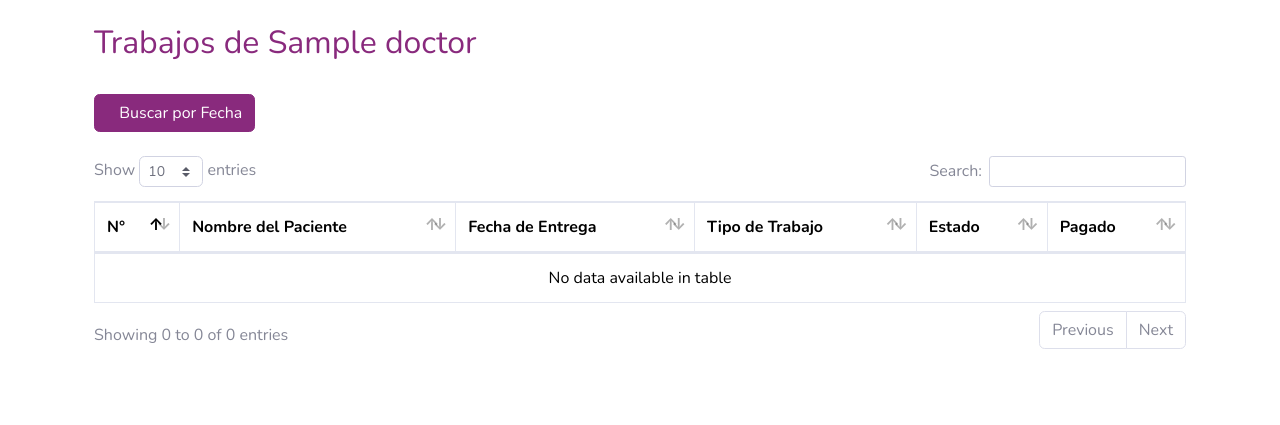
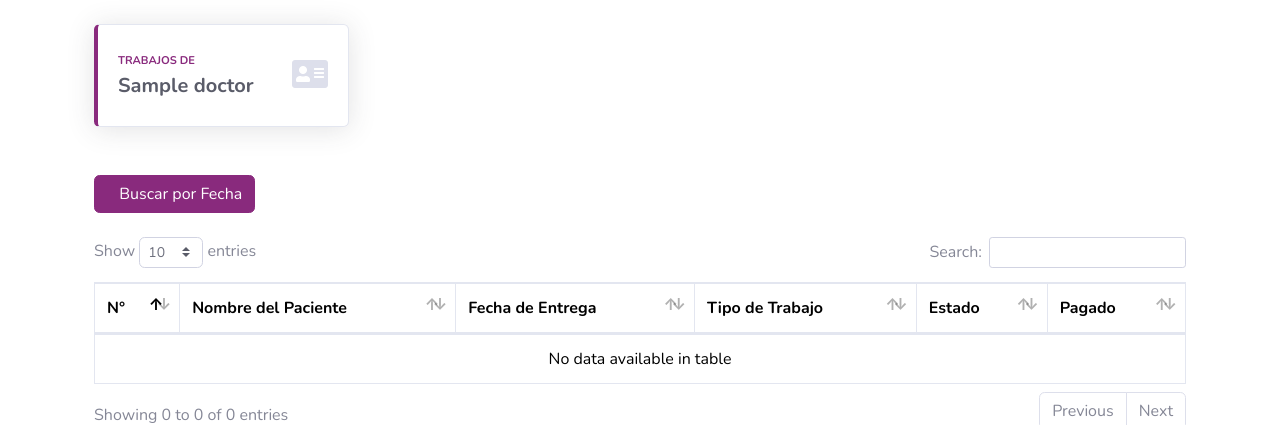
Before and after one commit to Daniher01/tuimagen_lab, a Django app: page /trabajos/doctor/1/ in a window 1280 px wide. Shown: the part 100-525 px from the top of the page. Run offline with Django 5.2, Linux system fonts and the light colour scheme; a user stored in the database is signed in; tables that the repository leaves empty hold one stand-in row (values such as "Sample post"); some libraries are stand-ins or nearby versions.

Commit message:
feat(template): se agrega la card de doctor

```diff
--- a/app/tuimagen_lab/templates/trabajos/trabajos_por_doctor.html
+++ b/app/tuimagen_lab/templates/trabajos/trabajos_por_doctor.html
@@ -12,8 +12,25 @@
 {% block content %}
 <div class="container-fluid">
     <div class="row mb-4">
-        <div class="col-12">
+        {% comment %} <div class="col-12">
             <h2 class="text-primary">Trabajos de {{ doctor.name }}</h2>
+        </div> {% endcomment %}
+        <div class="col-md-3 mb-4">
+            <div class="card border-left-primary shadow h-100 py-2">
+                <div class="card-body">
+                    <div class="row no-gutters align-items-center">
+                        <div class="col mr-2">
+                            <div class="text-xs font-weight-bold text-primary text-uppercase mb-1">
+                                Trabajos de
+                            </div>
+                            <div class="h5 mb-0 font-weight-bold text-gray-800">{{doctor.name}}</div>
+                        </div>
+                        <div class="col-auto">
+                            <i class="fas fa-address-card fa-2x text-gray-300"></i>
+                        </div>
+                    </div>
+                </div>
+            </div>
         </div>
     </div>
 
```
